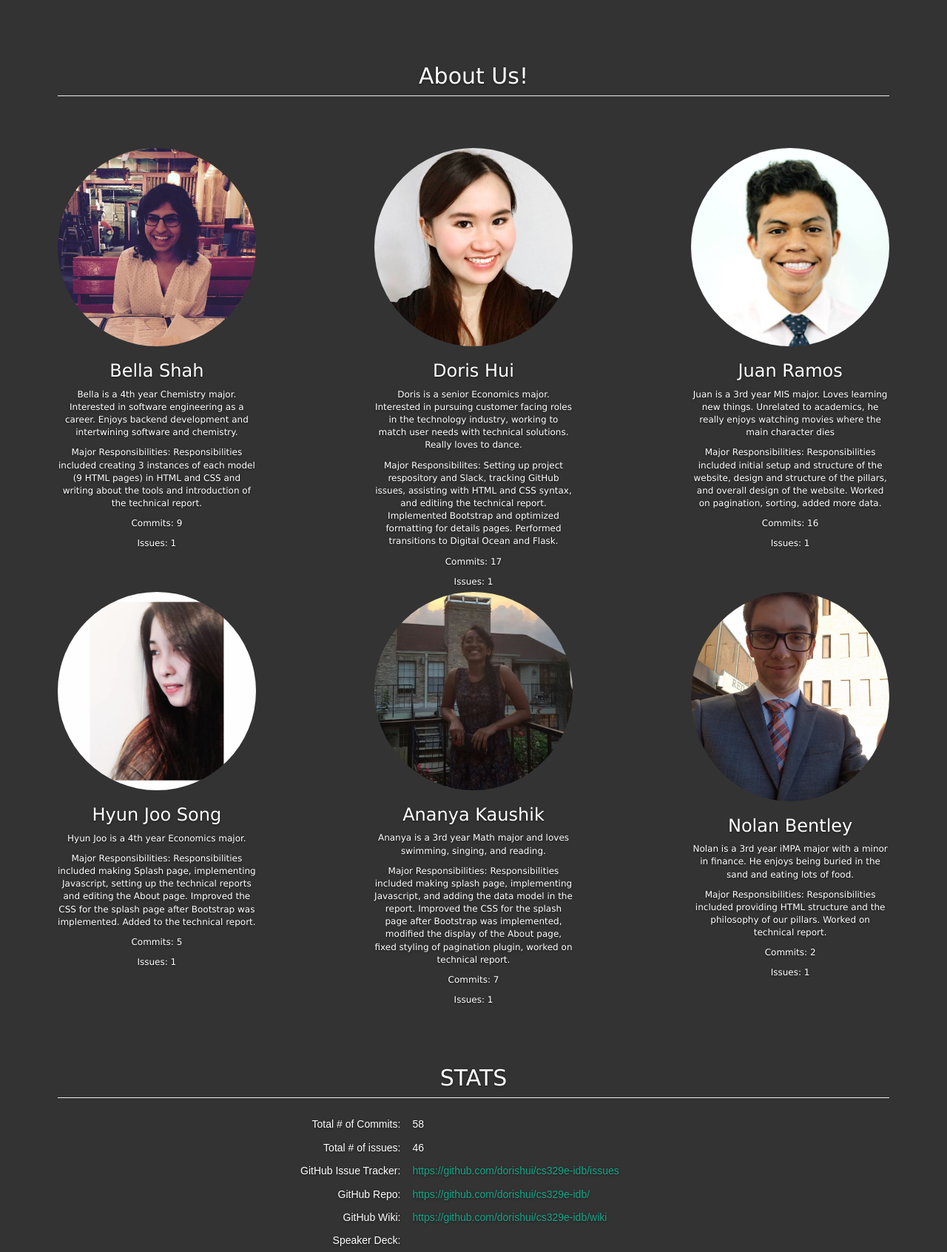
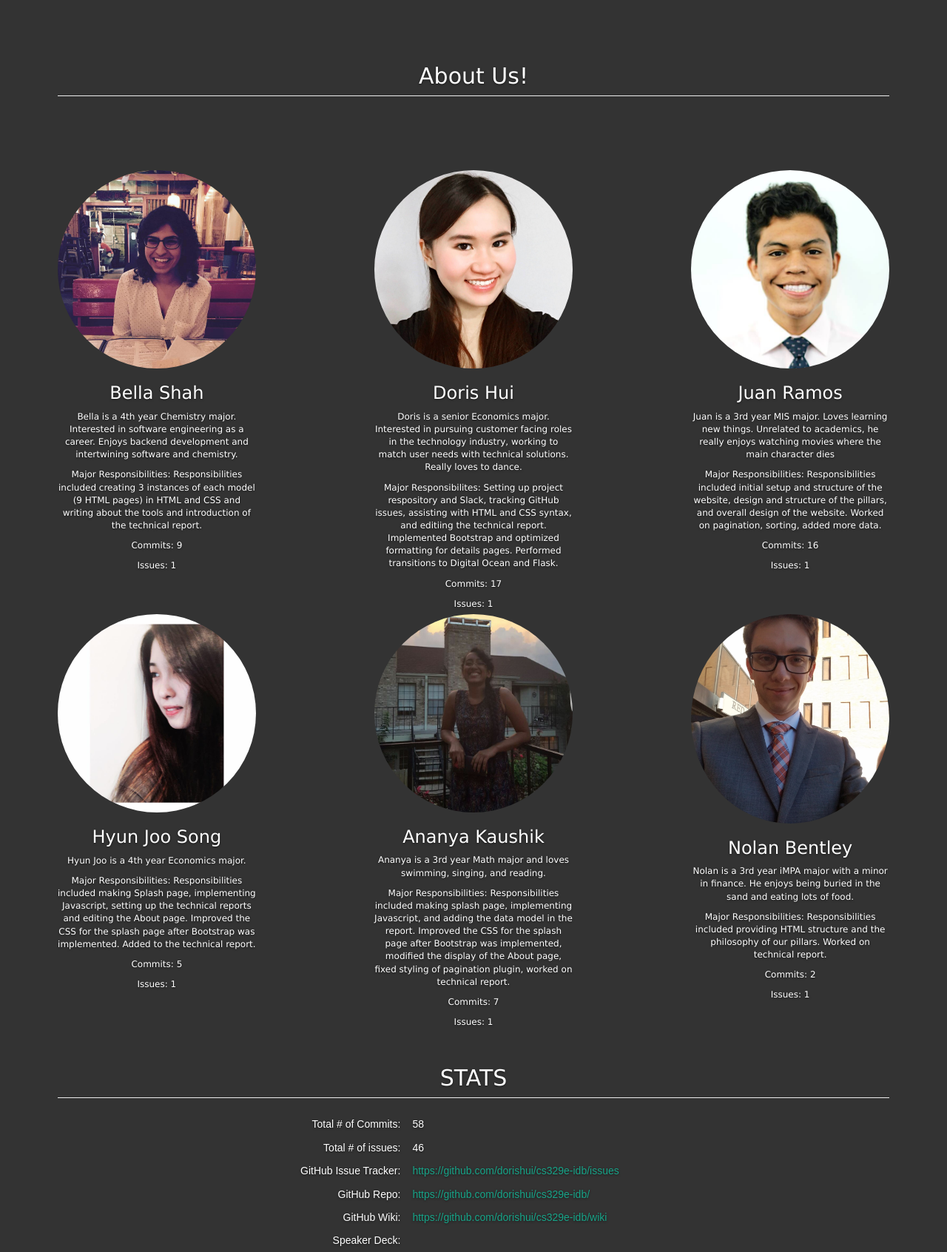
Before and after one commit to dorishui/cs329e-idb, a Flask app: page /about in a window 1280 px wide. Shown: the part 884-2576 px from the top of the page at 74% size. Run offline with Flask 2, Linux system fonts and the light colour scheme; some libraries are stand-ins or nearby versions.

Commit message:
Padding issues on about page

```diff
--- a/static/css/style.css
+++ b/static/css/style.css
@@ -268,6 +268,7 @@ td, th {
   position: relative;
   min-height: 1px;
   height: 600px;
+  padding-top: 30px;
   padding-right: 80px;
   padding-left: 80px;
   padding-bottom: 100px;
```
